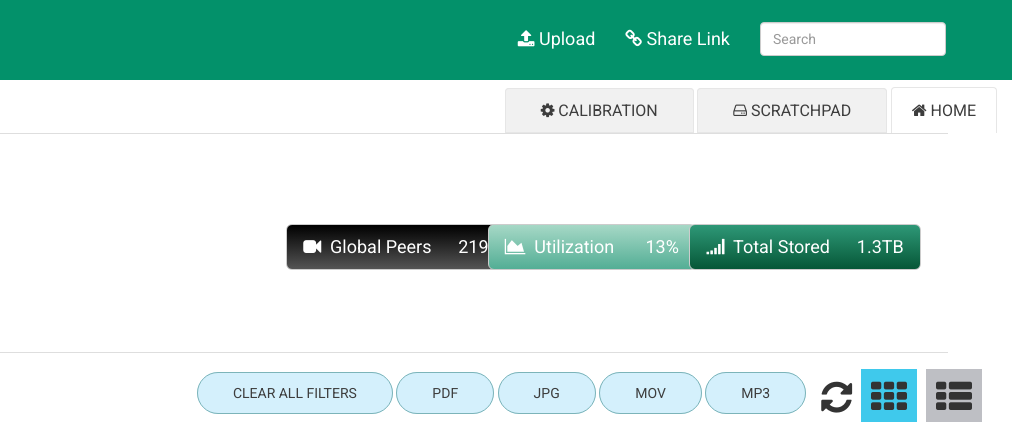
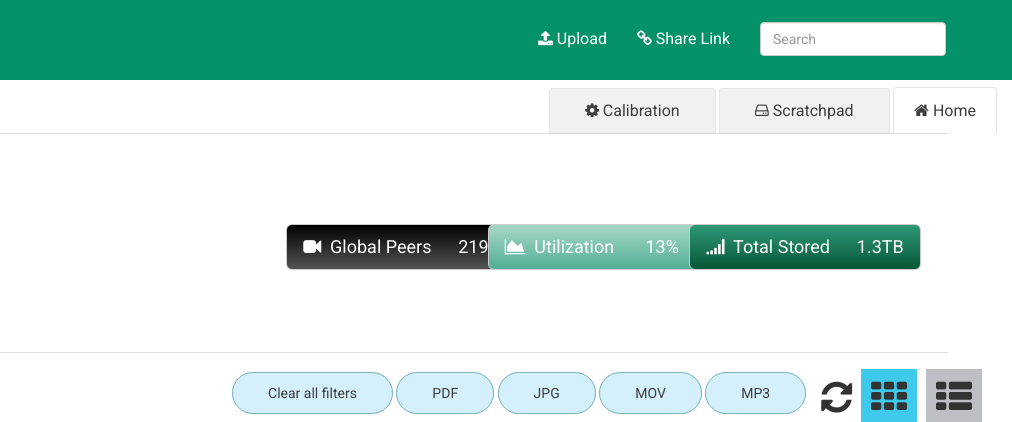
Before and after one commit to Pixellato/piedpiper-beta, a plain HTML site: page index.html in a window 1280 px wide. Shown: the top 422 px of the page, 268-1280 px from the left. Drawn offline with nearby package versions, Linux system fonts and the light colour scheme.

Commit message:
Update app.css

```diff
--- a/app.css
+++ b/app.css
@@ -16,7 +16,7 @@ body {
 
 .navbar-pied a {
     color: white;
-    font-size: 18px;
+    font-size: 16px;
 }
 
 .navbar-brand img {
@@ -29,7 +29,6 @@ body {
 }
 
 ul.tabs {
-    text-transform: uppercase;
     margin-right: 15px;
     margin-bottom: 10px;
     float: right;
@@ -63,7 +62,6 @@ ul.tabs li a:hover {
 }
 
 ul.filters {
-    text-transform: uppercase;
     margin-top: 30px;
     margin-right: 15px;
     margin-bottom: 10px;
```
